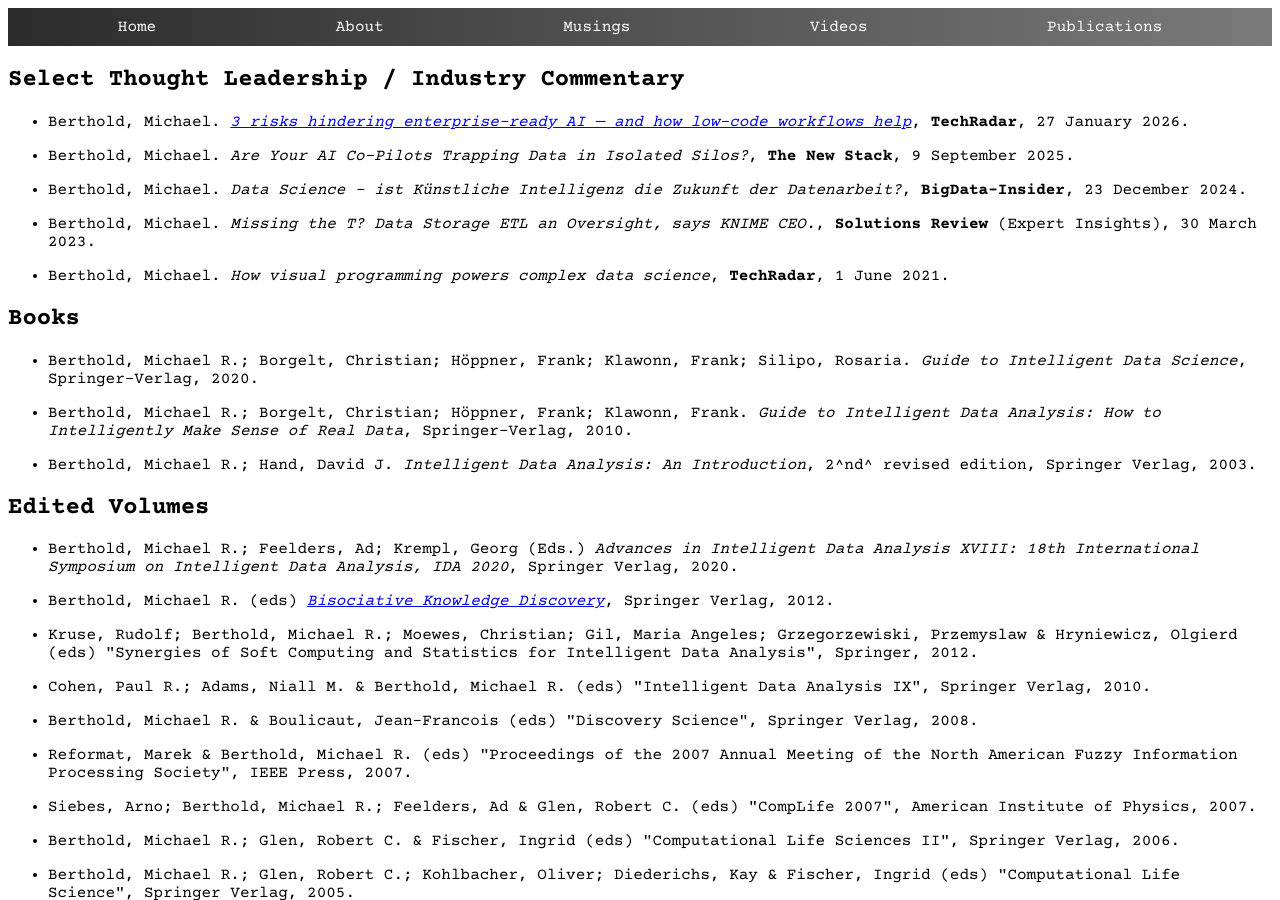
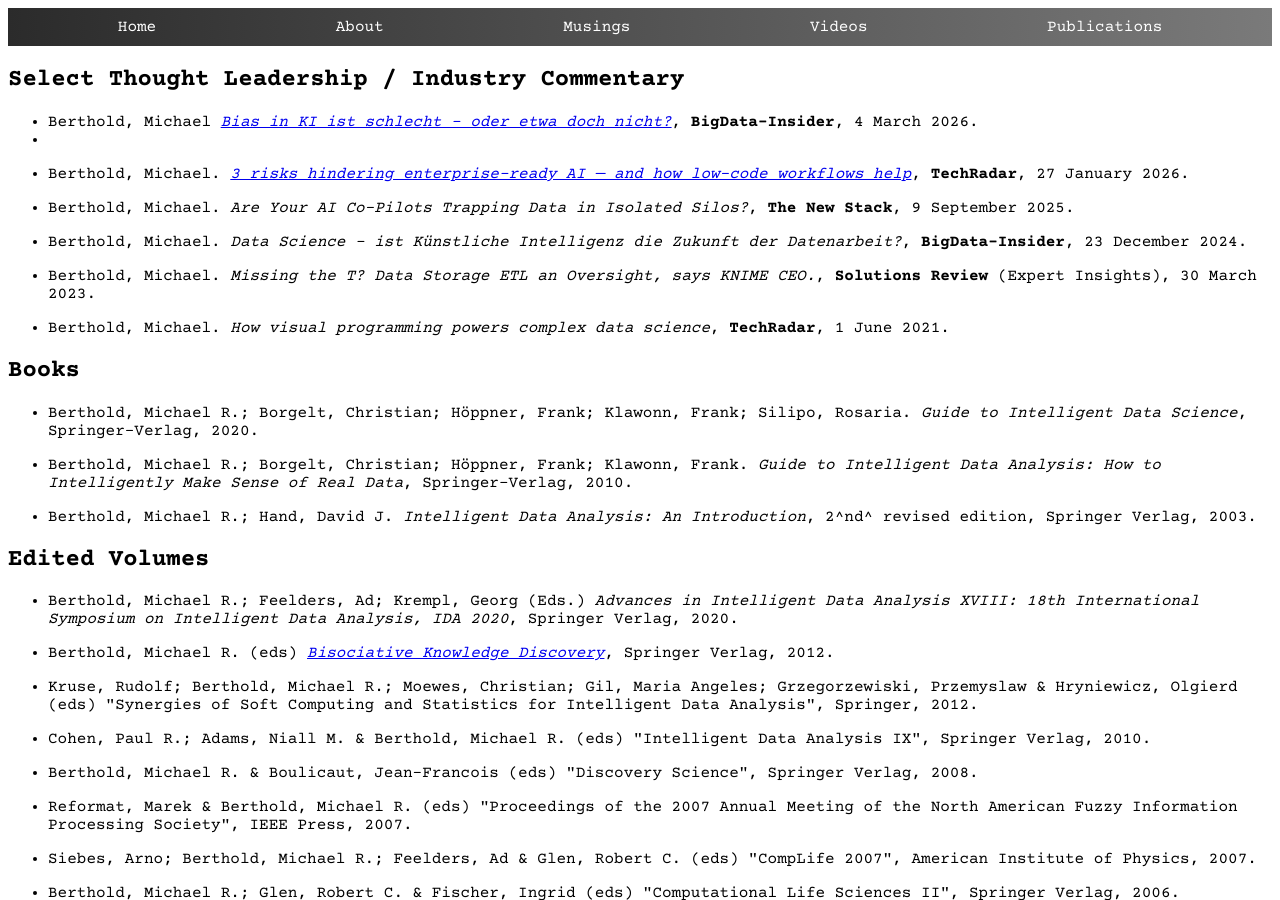
Before and after one commit to michael-berthold/michael-berthold.github.io, a Jekyll site: the page built from publications.md, in a window 1280 px wide and 900 px high. Built offline with Jekyll 4.4.1, drawn with Linux system fonts in a browser that asks for light colours.

Commit message:
Add publication entry for BigData-Insider

```diff
--- a/publications.md
+++ b/publications.md
@@ -6,6 +6,8 @@ permalink: /publications/
 
 ## Select Thought Leadership / Industry Commentary
 
+- Berthold, Michael [_Bias in KI ist schlecht – oder etwa doch nicht?_](https://www.bigdata-insider.de/bias-kuenstliche-intelligenz-probleme-auswirkungen-a-28e20a7fd7466770f90ef477d3686a17/), **BigData-Insider**, 4 March 2026.
+-
 -   Berthold, Michael. [_3 risks hindering enterprise-ready AI --- and how low-code workflows help_](https://www.techradar.com/pro/3-risks-hindering-enterprise-ready-ai-and-how-low-code-workflows-help), **TechRadar**, 27 January 2026.
 
 -   Berthold, Michael. _Are Your AI Co-Pilots Trapping Data in Isolated Silos?_, **The New Stack**, 9 September 2025.
```
